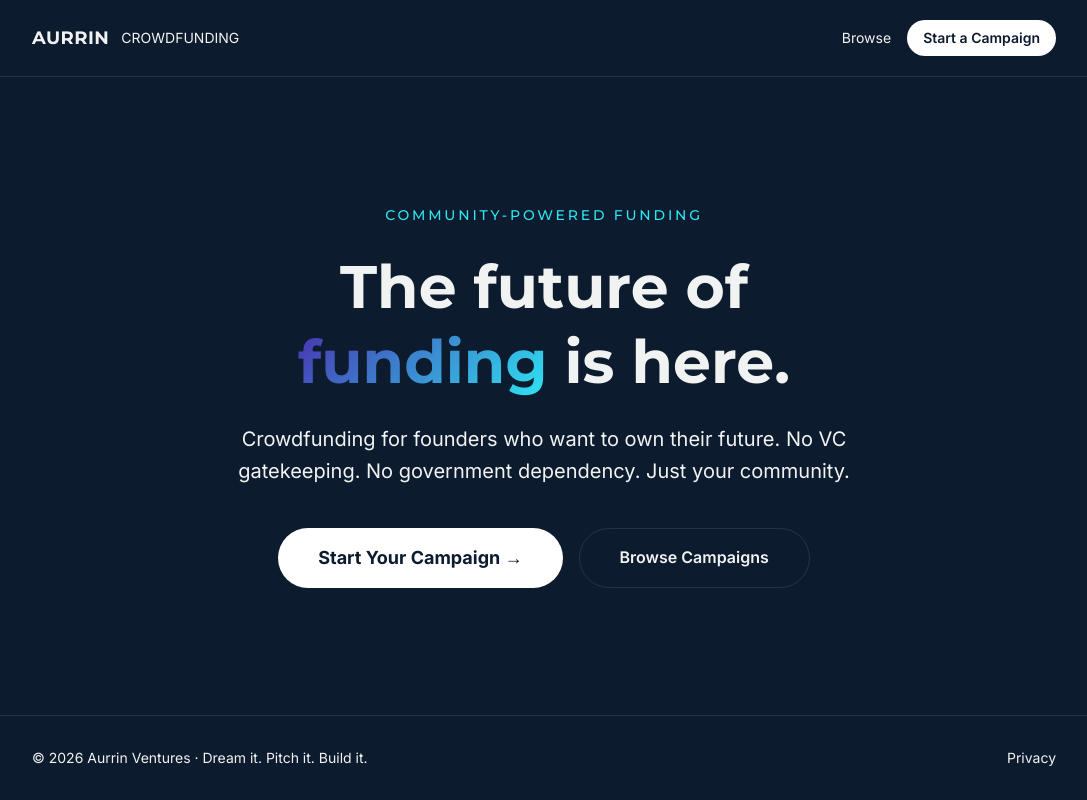
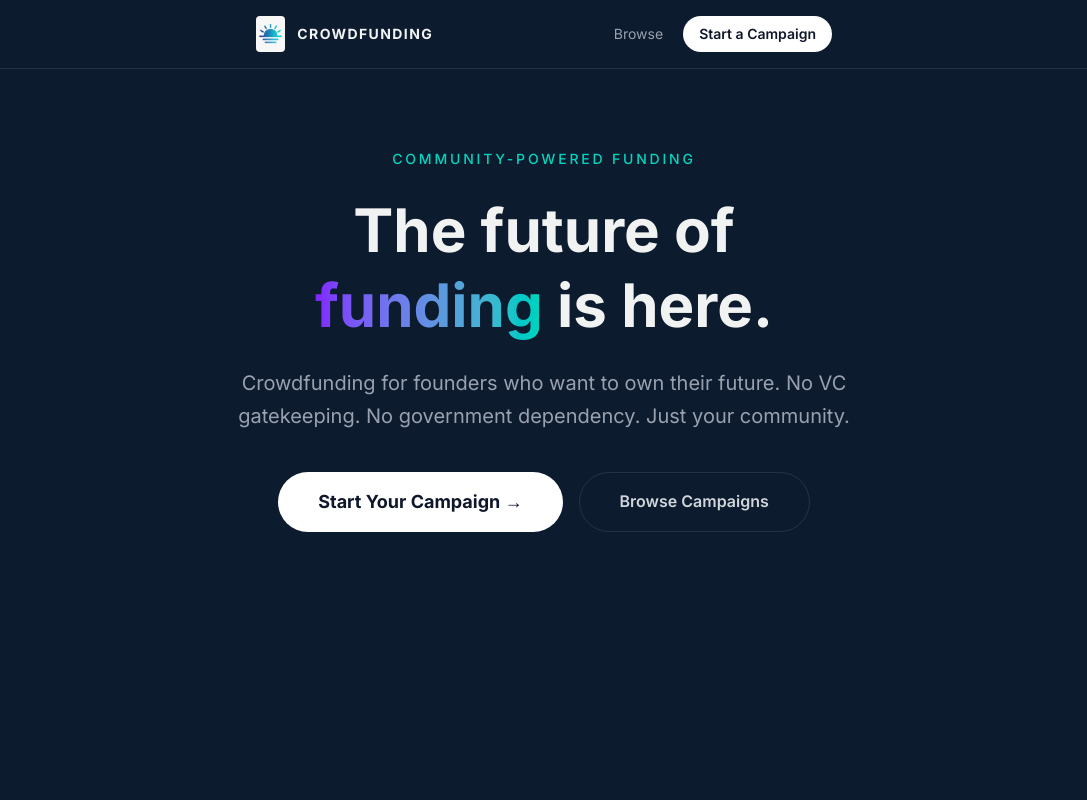
Before and after one commit to aolagunju-cre/aurrin-crowdfunding, a Next.js app: page / in a window 1280 px wide. Shown: the top 800 px of the page, without its empty margins (96-1183 px from the left). Built offline with nearby package versions, Linux system fonts and the light colour scheme.

Commit message:
fix: use sunrise logo, remove duplicate nav, clean up links
- Add sunrise logo as /logo.jpg in public/
- Single nav in layout.tsx (Browse + Start a Campaign)
- Remove duplicate nav from create page
- Clean footer (logo + copyright + tagline)
- Remove broken /start, /privacy, /terms links

```diff
--- a/src/app/create/page.tsx
+++ b/src/app/create/page.tsx
@@ -48,21 +48,6 @@ export default function CreatePage() {
 
   return (
     <div className="min-h-screen bg-[#0D1B2E] text-[#F1F3F2]">
-      {/* Nav */}
-      <div className="border-b border-white/10 px-6 py-5">
-        <div className="max-w-xl mx-auto flex items-center justify-between">
-          <div className="flex items-center gap-3">
-            <div className="w-8 h-8 rounded-full bg-gradient-to-br from-[#4831B0] to-[#2EE5F2] flex items-center justify-center">
-              <span className="font-bold text-xs text-white">A</span>
-            </div>
-            <span className="font-bold text-sm tracking-widest">CROWDFUNDING</span>
-          </div>
-          <span className="text-sm text-white/40">
-            Step {step + 1} of {STEPS.length}
-          </span>
-        </div>
-      </div>
-
       {/* Step indicator */}
       <div className="border-b border-white/10 px-6 py-5">
         <div className="max-w-xl mx-auto">
--- a/src/app/layout.tsx
+++ b/src/app/layout.tsx
@@ -1,4 +1,5 @@
 import type { Metadata } from 'next';
+import Link from 'next/link';
 import { ThemeProvider } from 'next-themes';
 import '@/styles/globals.css';
 
@@ -6,6 +7,44 @@ export const metadata: Metadata = {
   title: 'Aurrin Crowdfunding',
   description: 'Community-powered funding for founders.',
 };
+
+function Nav() {
+  return (
+    <nav className="border-b border-white/10 px-6 py-4">
+      <div className="max-w-xl mx-auto flex items-center justify-between">
+        <Link href="/" className="flex items-center gap-3">
+          <img src="/logo.jpg" alt="Aurrin" className="h-9 w-auto rounded" />
+          <span className="font-bold text-sm tracking-widest">CROWDFUNDING</span>
+        </Link>
+        <div className="flex items-center gap-5 text-sm">
+          <Link href="/campaigns" className="text-gray-400 hover:text-white transition-colors">
+            Browse
+          </Link>
+          <Link
+            href="/create"
+            className="px-4 py-2 rounded-full bg-white text-slate-900 text-sm font-semibold hover:bg-teal-400 transition-colors"
+          >
+            Start a Campaign
+          </Link>
+        </div>
+      </div>
+    </nav>
+  );
+}
+
+function Footer() {
+  return (
+    <footer className="px-6 py-8 mt-16 border-t border-white/10">
+      <div className="max-w-xl mx-auto flex flex-col sm:flex-row justify-between items-center gap-4">
+        <div className="flex items-center gap-2">
+          <img src="/logo.jpg" alt="Aurrin" className="h-5 w-auto rounded" />
+          <p className="text-sm text-gray-500">© {new Date().getFullYear()} Aurrin Ventures</p>
+        </div>
+        <p className="text-sm text-gray-500">Dream it. Pitch it. Build it.</p>
+      </div>
+    </footer>
+  );
+}
 
 export default function RootLayout({ children }: { children: React.ReactNode }) {
   return (
@@ -20,7 +59,9 @@ export default function RootLayout({ children }: { children: React.ReactNode })
       </head>
       <body className="bg-[#0D1B2E] text-[#F1F3F2] font-sans antialiased min-h-screen">
         <ThemeProvider attribute="class" defaultTheme="dark" enableSystem={false}>
-          {children}
+          <Nav />
+          <main className="min-h-screen">{children}</main>
+          <Footer />
         </ThemeProvider>
       </body>
     </html>
--- a/src/app/page.tsx
+++ b/src/app/page.tsx
@@ -8,65 +8,39 @@ export const metadata: Metadata = {
 
 export default function Home() {
   return (
-    <div className="min-h-screen bg-navy flex flex-col">
-      {/* Nav */}
-      <nav className="border-b border-white/10 px-6 py-5">
-        <div className="max-w-5xl mx-auto flex justify-between items-center">
-          <div className="flex items-center gap-3">
-            <span className="font-montserrat font-bold text-lg tracking-wide">AURRIN</span>
-            <span className="text-default-500 text-sm">CROWDFUNDING</span>
-          </div>
-          <div className="flex items-center gap-4 text-sm">
-            <Link href="/campaigns" className="text-default-500 hover:text-white transition-colors">
-              Browse
-            </Link>
-            <Link
-              href="/create"
-              className="px-4 py-2 rounded-full bg-white text-navy text-sm font-semibold hover:bg-teal/90 transition-colors"
-            >
-              Start a Campaign
-            </Link>
-          </div>
-        </div>
-      </nav>
-
+    <div className="flex flex-col">
       {/* Hero */}
-      <div className="flex-1 flex items-center justify-center px-6">
+      <div className="flex-1 flex items-center justify-center px-6 py-20">
         <div className="max-w-2xl text-center">
-          <p className="text-sm font-medium uppercase tracking-[0.2em] text-teal mb-6 font-montserrat">
+          <p className="text-sm font-medium uppercase tracking-[0.2em] text-teal-400 mb-6">
             Community-Powered Funding
           </p>
-          <h1 className="text-5xl md:text-6xl font-montserrat font-bold leading-tight mb-6">
+          <h1 className="text-5xl md:text-6xl font-bold leading-tight mb-6">
             The future of<br />
-            <span className="gradient-text">funding</span> is here.
+            <span className="bg-gradient-to-r from-violet-600 to-teal-400 bg-clip-text text-transparent">
+              funding
+            </span>{' '}
+            is here.
           </h1>
-          <p className="text-xl text-default-400 leading-relaxed mb-10">
+          <p className="text-xl text-gray-400 leading-relaxed mb-10">
             Crowdfunding for founders who want to own their future. No VC gatekeeping. No government dependency. Just your community.
           </p>
           <div className="flex flex-col sm:flex-row gap-4 justify-center">
             <Link
               href="/create"
-              className="px-10 py-4 rounded-full bg-white text-navy font-bold text-lg hover:bg-teal/90 transition-colors"
+              className="px-10 py-4 rounded-full bg-white text-slate-900 font-bold text-lg hover:bg-teal-400 transition-colors"
             >
               Start Your Campaign →
             </Link>
             <Link
               href="/campaigns"
-              className="px-10 py-4 rounded-full border border-white/10 text-default-300 font-semibold hover:border-white/30 transition-colors"
+              className="px-10 py-4 rounded-full border border-white/10 text-gray-300 font-semibold hover:border-white/30 transition-colors"
             >
               Browse Campaigns
             </Link>
           </div>
         </div>
       </div>
-
-      {/* Footer */}
-      <footer className="px-6 py-8 border-t border-white/10">
-        <div className="max-w-5xl mx-auto flex justify-between items-center text-sm text-default-600">
-          <p>© {new Date().getFullYear()} Aurrin Ventures · Dream it. Pitch it. Build it.</p>
-          <Link href="/privacy" className="hover:text-violet-400 transition-colors">Privacy</Link>
-        </div>
-      </footer>
     </div>
   );
 }
```
Also changed, not shown: public/logo.jpg (added).
